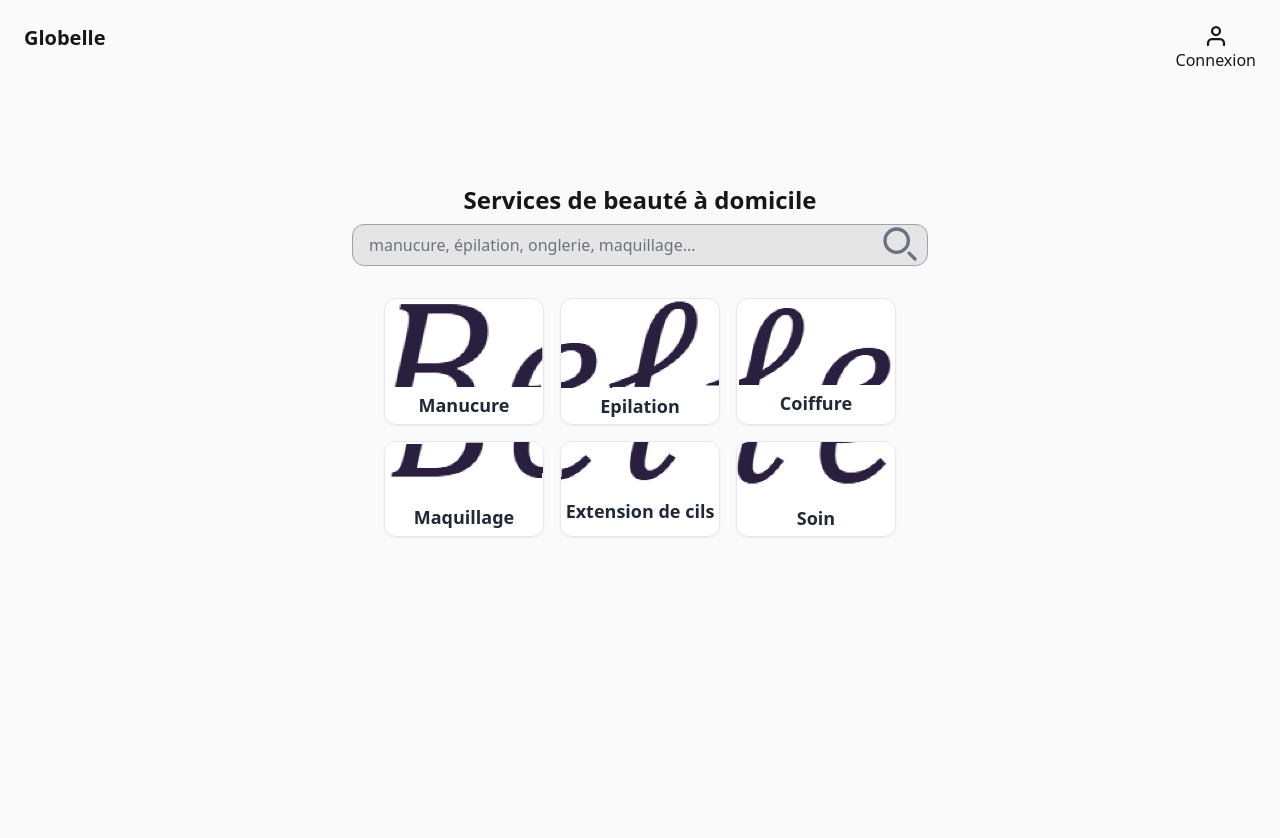
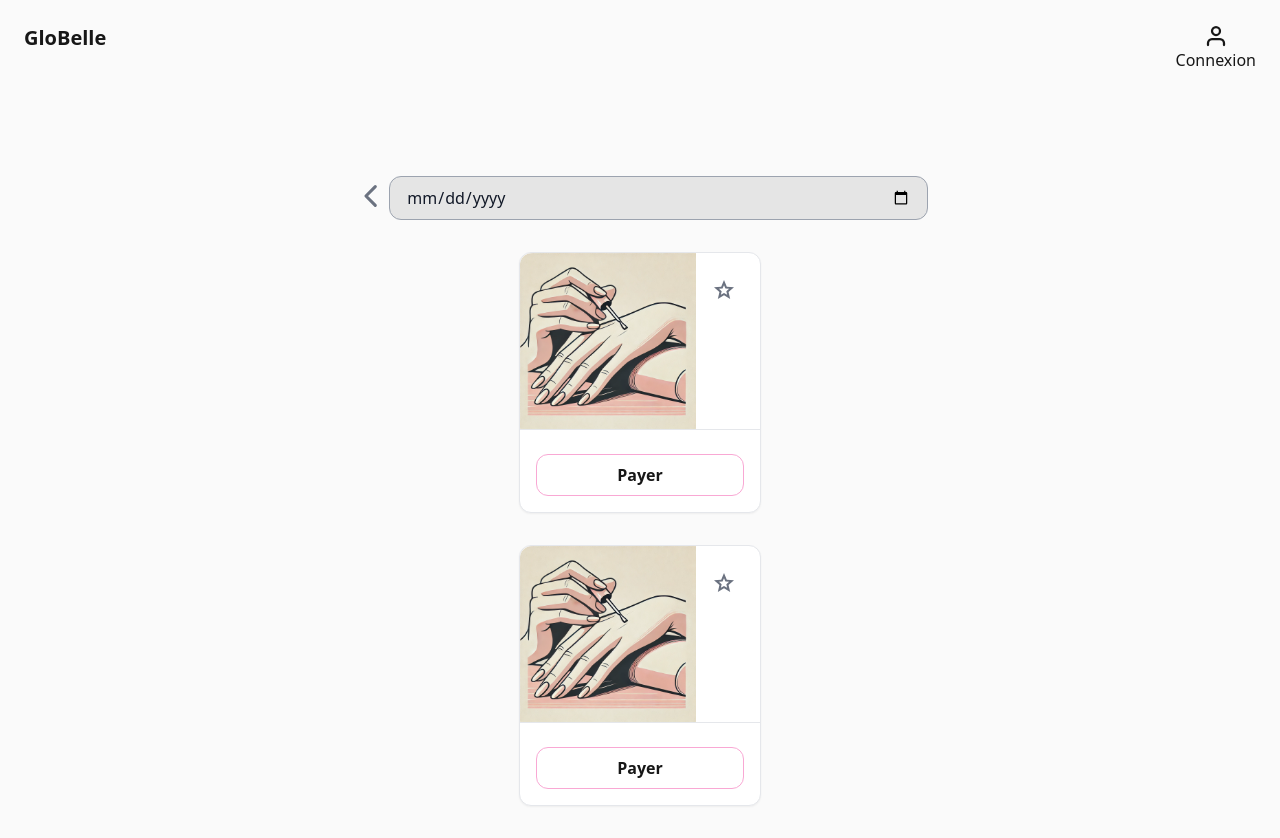
Before and after one commit to ClementBerleux/globelle-front, an Angular app: page /booking in a window 1280 px wide. Before the commit the page ends 800 px from the top, so only its background shows below. Built offline with nearby package versions, Linux system fonts and the light colour scheme.

Commit message:
Ajout composant réservation

```diff
--- a/src/app/app.routes.ts
+++ b/src/app/app.routes.ts
@@ -2,10 +2,12 @@ import { Routes } from '@angular/router';
 import { AccueilComponent } from './components/accueil/accueil.component';
 import { LoginComponent } from './components/login/login.component';
 import { SearchResultsComponent } from './components/search-results/search-results.component';
+import { BookingPageComponent } from './components/booking-page/booking-page.component';
 
 export const routes: Routes = [
   { path: '', component: AccueilComponent },
   { path: 'login', component: LoginComponent },
   { path: 'result', component: SearchResultsComponent },
+  { path: 'booking', component: BookingPageComponent },
   { path: '**', component: AccueilComponent },
 ];
--- /dev/null
+++ b/src/app/components/booking-page/booking-page.component.html
@@ -0,0 +1,116 @@
+<div class="flex flex-col justify-center items-center mt-20 mb-8 gap-8">
+  <div
+    class="flex gap-4 flex-col sm:flex-row w-full justify-center items-center px-4 sm:px-8"
+  >
+    <div class="flex w-full sm:w-[36rem]">
+      <svg
+        width="40"
+        height="40"
+        viewBox="0 0 48 48"
+        fill="none"
+        xmlns="http://www.w3.org/2000/svg"
+        (click)="location.back()"
+        class="text-gray-500 hover:text-gray-800 hover:cursor-vernis focus:outline-none"
+      >
+        <path
+          d="M30 36L18 24L30 12"
+          stroke="currentColor"
+          stroke-width="4"
+          stroke-linecap="round"
+          stroke-linejoin="round"
+        />
+      </svg>
+      <input
+        type="date"
+        id="#datepicker"
+        class="w-full px-4 py-2 bg-neutral-200 border border-gray-400 rounded-xl text-gray-900 placeholder-gray-500 focus:outline-none focus:border-transparent focus:ring-2 focus:ring-pink-500 caret-pink-500"
+      />
+      <div class="relative"></div>
+    </div>
+  </div>
+  @for (service of services; track $index) {
+  <div
+    class="bg-white flex flex-col mx-4 border rounded-xl shadow-sm dark:bg-neutral-900 dark:border-neutral-700 dark:shadow-neutral-700/70"
+  >
+    <div class="sm:flex border-b">
+      <div
+        class="shrink-0 w-full rounded-t-xl overflow-hidden sm:rounded-ss-xl sm:rounded-se-none sm:max-w-44"
+      >
+        <img
+          class="size-full top-0 start-0 object-cover"
+          src="images/categories/manucure.webp"
+          alt="Card Image"
+        />
+      </div>
+      <div class="flex flex-wrap">
+        <div class="p-4 flex flex-col h-full sm:p-4">
+          <div class="flex justify-between items-center">
+            <!-- <h3 class="text-lg font-bold text-gray-800 dark:text-white">
+              {{ service.prestataire }}
+            </h3>
+            <svg
+              class="w-6 h-6 cursor-vernis"
+              [class]="
+                service.isfavorite
+                  ? 'dark:text-white text-pink-600 fill-pink-100'
+                  : 'text-gray-800 dark:text-white hover:text-pink-600 hover:fill-pink-100'
+              "
+              (click)="service.isfavorite = !service.isfavorite"
+              aria-hidden="true"
+              xmlns="http://www.w3.org/2000/svg"
+              width="24"
+              height="24"
+              fill="none"
+              viewBox="0 0 24 24"
+            >
+              <path
+                stroke="currentColor"
+                stroke-linecap="round"
+                stroke-linejoin="round"
+                stroke-width="2"
+                d="M12.01 6.001C6.5 1 1 8 5.782 13.001L12.011 20l6.23-7C23 8 17.5 1 12.01 6.002Z"
+              />
+            </svg> -->
+          </div>
+          <div class="flex mt-2">
+            <svg
+              width="24"
+              height="24"
+              viewBox="0 0 24 24"
+              fill="none"
+              xmlns="http://www.w3.org/2000/svg"
+              class="text-gray-500"
+            >
+              <path
+                d="M8.85 17.825L12 15.925L15.15 17.85L14.325 14.25L17.1 11.85L13.45 11.525L12 8.125L10.55 11.5L6.9 11.825L9.675 14.25L8.85 17.825ZM5.825 22L7.45 14.975L2 10.25L9.2 9.625L12 3L14.8 9.625L22 10.25L16.55 14.975L18.175 22L12 18.275L5.825 22Z"
+                fill="currentColor"
+              />
+            </svg>
+            <!-- <p class="text-s text-gray-500 dark:text-neutral-500">
+              {{ service.note }}/5 - {{ service.nbAvis }} avis
+            </p> -->
+          </div>
+          <div class="flex gap-1 m-4">
+            <!-- <p
+              class="px-2 text-white rounded-lg"
+              [class]="
+                service.dispo[0] ? 'bg-purple-500' : 'bg-neutral-500 opacity-50'
+              "
+            >
+              Lun
+            </p> -->
+          </div>
+        </div>
+      </div>
+    </div>
+    <div class="pt-2 sm:mt-auto flex flex-col justify-center items-center">
+      <p class="text-s text-gray-500 dark:text-neutral-500"></p>
+    </div>
+    <button
+      class="m-4 px-8 py-2 cursor-vernis font-semibold border border-pink-300 hover:text-white hover:bg-gradient-to-r hover:from-pink-500 hover:to-purple-500 rounded-xl"
+    >
+      Payer
+    </button>
+  </div>
+  }
+</div>
--- /dev/null
+++ b/src/app/components/booking-page/booking-page.component.ts
@@ -0,0 +1,28 @@
+import { AfterViewInit, Component } from '@angular/core';
+import { Location } from '@angular/common';
+//import flatpickr from 'flatpickr';
+
+@Component({
+  selector: 'app-booking-page',
+  standalone: true,
+  imports: [],
+  templateUrl: './booking-page.component.html',
+  styleUrl: './booking-page.component.css',
+})
+export class BookingPageComponent implements AfterViewInit {
+  public services = [{}, {}];
+
+  constructor(public location: Location) {}
+
+  ngAfterViewInit(): void {
+    // flatpickr('#datepicker', {
+    //   disable: [
+    //     '2024-11-30', // Désactive une date spécifique
+    //     '2024-12-01',
+    //     '30/11/2024',
+    //     '01/12/2024',
+    //   ],
+    //   minDate: '', // Empêche de sélectionner les dates passées
+    // });
+  }
+}
--- a/src/app/components/nav-bar/nav-bar.component.html
+++ b/src/app/components/nav-bar/nav-bar.component.html
@@ -3,7 +3,7 @@
     routerLink=""
     class="font-bold text-xl cursor-vernis hover:bg-neutral-100 dark:hover:bg-neutral-700 rounded-lg p-2"
   >
-    Globelle
+    GloBelle
   </h1>
   <div
     routerLink="login"
--- a/src/app/components/search-results/search-results.component.html
+++ b/src/app/components/search-results/search-results.component.html
@@ -1,6 +1,8 @@
 <div class="flex flex-col justify-center items-center mt-20 mb-8 gap-8">
-  <div class="flex gap-1 flex-col sm:flex-row justify-center items-center">
-    <div class="flex">
+  <div
+    class="flex gap-4 flex-col sm:flex-row w-full justify-center items-center px-4 sm:px-8"
+  >
+    <div class="flex w-full sm:w-[36rem]">
       <svg
         width="40"
         height="40"
@@ -20,7 +22,7 @@
       </svg>
       <input
         type="text"
-        class="w-full px-4 py-2 bg-neutral-200 border border-gray-400 rounded-xl text-gray-900 placeholder-gray-500 focus:outline-none focus:border-transparent focus:ring-2 focus:ring-pink-500 caret-pink-500"
+        class="w-full pl-4 pr-14 py-2 bg-neutral-200 border border-gray-400 rounded-xl text-gray-900 placeholder-gray-500 focus:outline-none focus:border-transparent focus:ring-2 focus:ring-pink-500 caret-pink-500"
         placeholder="manucure, épilation, onglerie, maquillage..."
         [(ngModel)]="search"
       />
@@ -288,6 +290,7 @@
       </p>
     </div>
     <button
+      routerLink="/booking"
       class="m-4 px-8 py-2 cursor-vernis font-semibold border border-pink-300 hover:text-white hover:bg-gradient-to-r hover:from-pink-500 hover:to-purple-500 rounded-xl"
     >
       Réserver
--- a/src/index.html
+++ b/src/index.html
@@ -2,7 +2,7 @@
 <html lang="fr">
   <head>
     <meta charset="utf-8" />
-    <title>Globelle</title>
+    <title>GloBelle</title>
     <base href="/" />
     <meta name="viewport" content="width=device-width, initial-scale=1" />
     <link rel="icon" type="image/x-icon" href="favicon.ico" />
```
Also changed, not shown: src/app/components/booking-page/booking-page.component.css (added), 1 other file (tests, documents, lock files or other folders).
